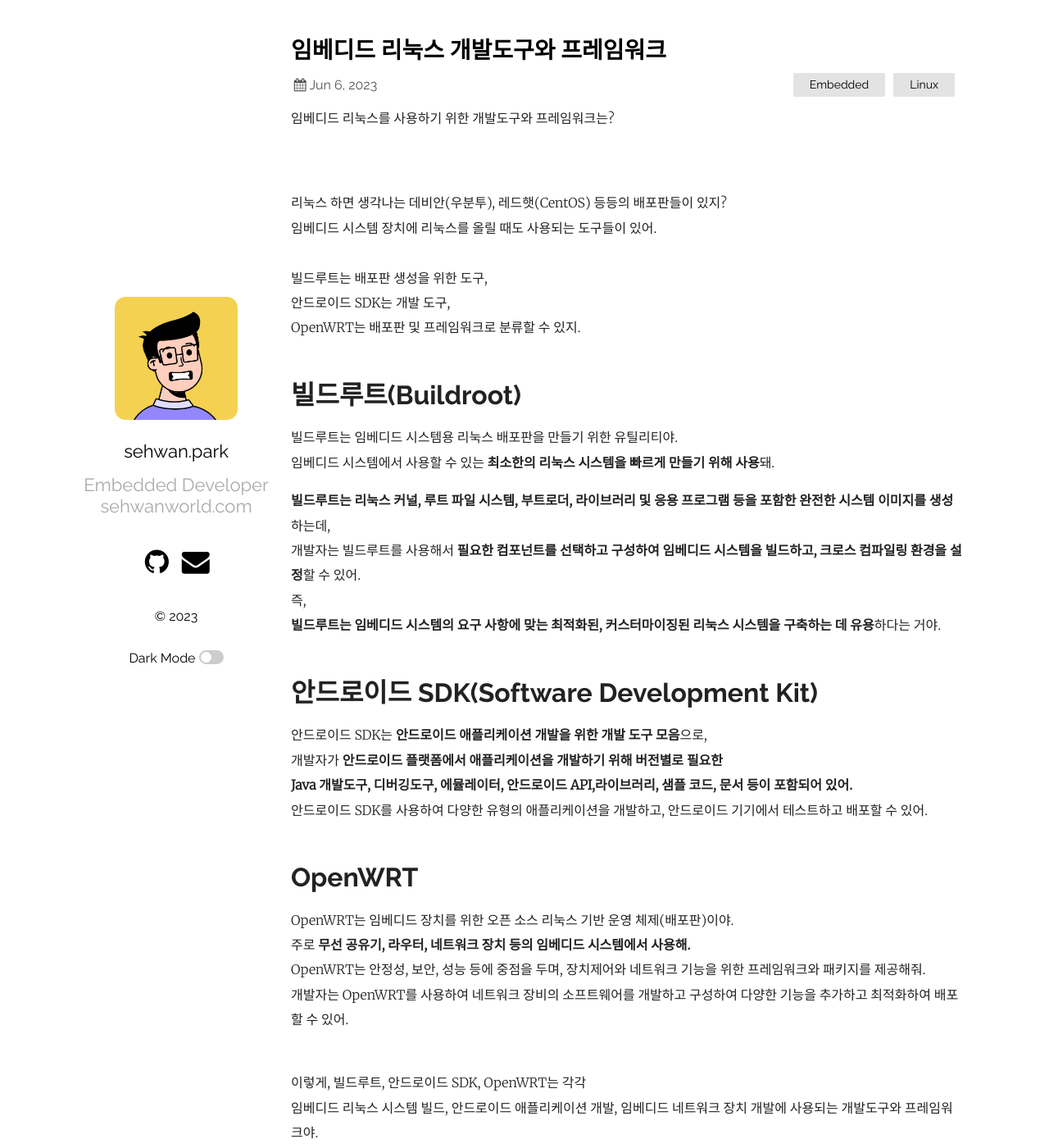
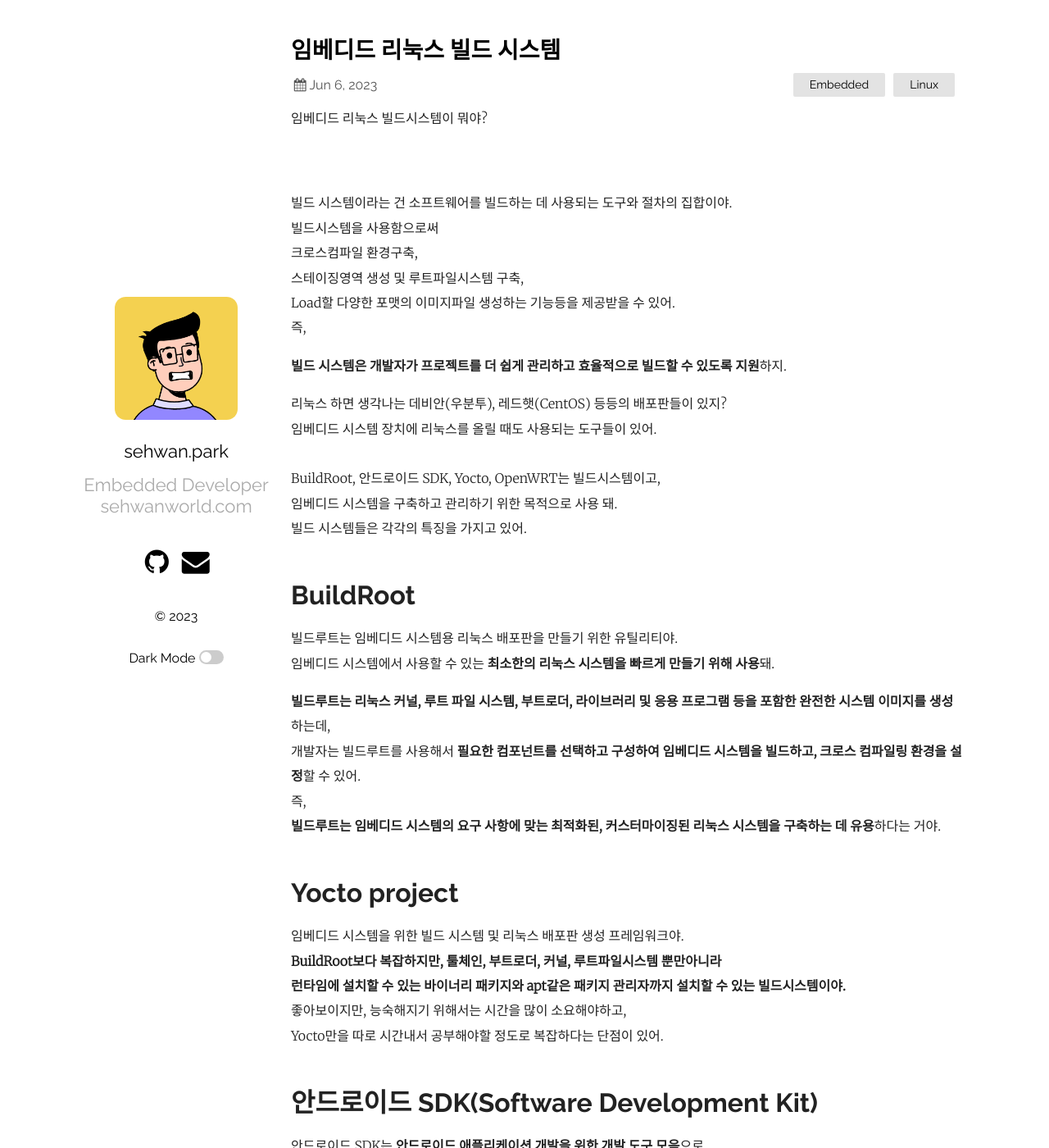
Before and after one commit to sehwann/sehwann.github.io, a Jekyll site: the page built from _posts/2023-06-06-임베디드리눅스 개발도구 프레임워크.markdown, in a window 1280 px wide and 1400 px high. Shown: the whole window at 82% size. Built offline with Jekyll 4.4.1, drawn with Linux system fonts in a browser that asks for light colours; some of the changed text lies outside the part shown.

Commit message:
posts : Update posts

````diff
--- a/_posts/2023-06-04-임베디드리눅스 구성요소.markdown
+++ b/_posts/2023-06-04-임베디드리눅스 구성요소.markdown
@@ -12,6 +12,7 @@ categories: Embedded Linux
 <br>
 
 # 임베디드 리눅스 구성요소
+<br>
 
 ## 툴 체인(Toolchain)<br>
 툴 체인은 임베디드 리눅스 보드에서의 첫 시작이야.<br>
@@ -37,7 +38,7 @@ Host(PC)에서 작성한 코드를 MCU에 맞게 컴파일을 해서 바이너
 ```javascript
     arm-linux-gcc
 ```
-
+<br>
 
 ## 부트로더(Bootloader)<br>
 부트로더는 부팅 시에 가장 먼저 실행되고,<br>
--- a/_posts/2023-06-06-임베디드리눅스 개발도구 프레임워크.markdown
+++ b/_posts/2023-06-06-임베디드리눅스 개발도구 프레임워크.markdown
@@ -1,21 +1,30 @@
 ---
 layout: post
-title:  "임베디드 리눅스 개발도구와 프레임워크"
+title:  "임베디드 리눅스 빌드 시스템"
 date:   2023-06-06 16:55:28 +0000
 categories: Embedded Linux
 ---
-임베디드 리눅스를 사용하기 위한 개발도구와 프레임워크는?<br>
+임베디드 리눅스 빌드시스템이 뭐야?<br>
 #
+
+빌드 시스템이라는 건 소프트웨어를 빌드하는 데 사용되는 도구와 절차의 집합이야.<br>
+빌드시스템을 사용함으로써 <br>
+크로스컴파일 환경구축, <br>
+스테이징영역 생성 및 루트파일시스템 구축, <br>
+Load할 다양한 포맷의 이미지파일 생성하는 기능등을 제공받을 수 있어.<br>
+즉,<br>
+
+**빌드 시스템은 개발자가 프로젝트를 더 쉽게 관리하고 효율적으로 빌드할 수 있도록 지원**하지.<br>
 
 리눅스 하면 생각나는 데비안(우분투), 레드햇(CentOS) 등등의 배포판들이 있지?<br>
 임베디드 시스템 장치에 리눅스를 올릴 때도 사용되는 도구들이 있어.<br>
 <br>
-빌드루트는 배포판 생성을 위한 도구,<br>
-안드로이드 SDK는 개발 도구,<br>
-OpenWRT는 배포판 및 프레임워크로 분류할 수 있지.<br>
+BuildRoot, 안드로이드 SDK, Yocto, OpenWRT는 빌드시스템이고,<br>
+임베디드 시스템을 구축하고 관리하기 위한 목적으로 사용 돼.<br>
+빌드 시스템들은 각각의 특징을 가지고 있어.<br>
 <br>
 
-# 빌드루트(Buildroot)
+# BuildRoot
 빌드루트는 임베디드 시스템용 리눅스 배포판을 만들기 위한 유틸리티야.<br>
 임베디드 시스템에서 사용할 수 있는 **최소한의 리눅스 시스템을 빠르게 만들기 위해 사용**돼.<br>
 
@@ -25,6 +34,14 @@ OpenWRT는 배포판 및 프레임워크로 분류할 수 있지.<br>
 **빌드루트는 임베디드 시스템의 요구 사항에 맞는 최적화된, 커스터마이징된 리눅스 시스템을 구축하는 데 유용**하다는 거야.<br>
 <br>
 
+# Yocto project
+임베디드 시스템을 위한 빌드 시스템 및 리눅스 배포판 생성 프레임워크야.<br>
+**BuildRoot보다 복잡하지만, 툴체인, 부트로더, 커널, 루트파일시스템 뿐만아니라**<br>
+**런타임에 설치할 수 있는 바이너리 패키지와 apt같은 패키지 관리자까지 설치할 수 있는 빌드시스템이야.**<br>
+좋아보이지만, 능숙해지기 위해서는 시간을 많이 소요해야하고, <br>
+Yocto만을 따로 시간내서 공부해야할 정도로 복잡하다는 단점이 있어.<br>
+<br>
+
 # 안드로이드 SDK(Software Development Kit)
 안드로이드 SDK는 **안드로이드 애플리케이션 개발을 위한 개발 도구 모음**으로,<br>
 개발자가 **안드로이드 플랫폼에서 애플리케이션을 개발하기 위해 버전별로 필요한**<br>
@@ -32,21 +49,23 @@ OpenWRT는 배포판 및 프레임워크로 분류할 수 있지.<br>
 안드로이드 SDK를 사용하여 다양한 유형의 애플리케이션을 개발하고, 안드로이드 기기에서 테스트하고 배포할 수 있어.<br>
 <br>
 
+
 # OpenWRT
 OpenWRT는 임베디드 장치를 위한 오픈 소스 리눅스 기반 운영 체제(배포판)이야.<br>
 주로 **무선 공유기, 라우터, 네트워크 장치 등의 임베디드 시스템에서 사용해.**<br>
 OpenWRT는 안정성, 보안, 성능 등에 중점을 두며, 장치제어와 네트워크 기능을 위한 프레임워크와 패키지를 제공해줘.<br>
-개발자는 OpenWRT를 사용하여 네트워크 장비의 소프트웨어를 개발하고 구성하여 다양한 기능을 추가하고 최적화하여 배포할 수 있어.<br>
+OpenWRT를 사용하여 네트워크 장비의 소프트웨어를 개발하고 구성하여 다양한 기능을 추가하고 최적화하여 배포할 수 있어.<br>
 
 <br>
-이렇게, 빌드루트, 안드로이드 SDK, OpenWRT는 각각 <br>
+이렇게, 빌드루트, Yocto, 안드로이드 SDK, OpenWRT는 각각 <br>
 임베디드 리눅스 시스템 빌드, 안드로이드 애플리케이션 개발, 임베디드 네트워크 장치 개발에 사용되는 개발도구와 프레임워크야.<br>
 우리는 자신의 개발 목적과 요구 사항에 맞게 이 도구들을 선택하여 사용할 수 있어.<br>
 <br>
 
 **Index**|**목적**
 :---|:---
-빌드루트| 임베디드 리눅스 시스템 빌드
+BuildRoot| 임베디드 리눅스 시스템 빌드
+Yocto Project| 임베디드 리눅스 시스템 빌드
 안드로이드SDK| 안드로이드 애플리케이션 개발
 OpenWRT| 임베디드 네트워크 장치 개발
 
````
